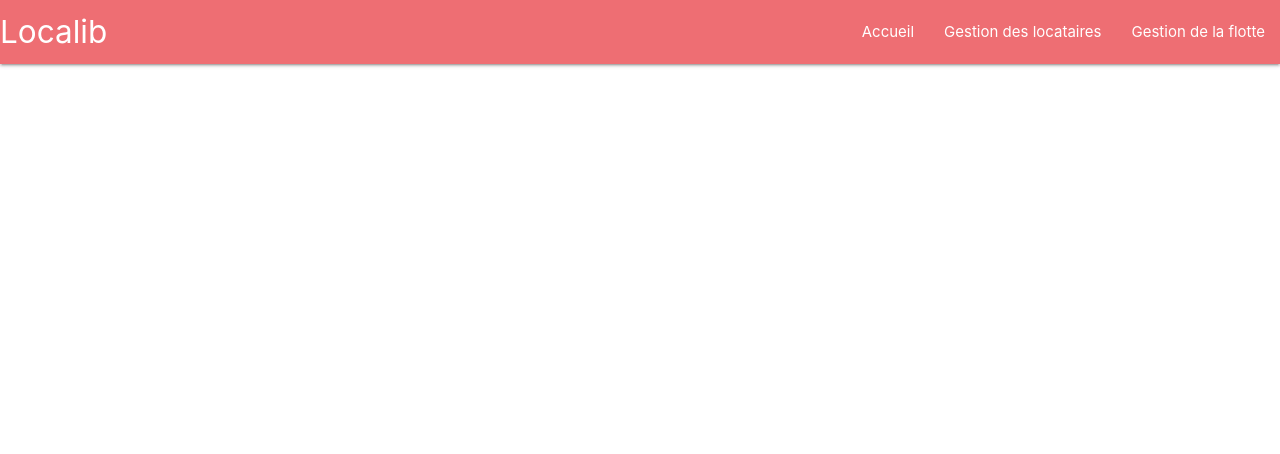
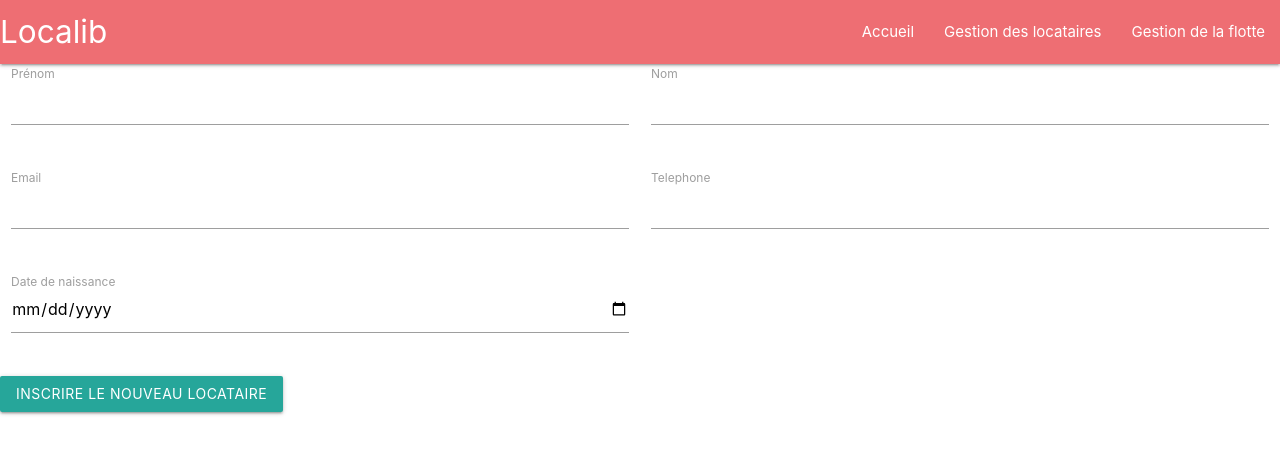
Before and after one commit to MaximeHavez/ECF_FRONT, a React (Create React App) app: page /FormulaireAjout in a window 1280 px wide. Shown: the top 454 px of the page. Built offline with nearby package versions, Linux system fonts and the light colour scheme; data requests are answered from the project's data file.

Commit message:
Add user

```diff
--- a/db.json
+++ b/db.json
@@ -4,9 +4,21 @@
       "id": 0,
       "nom": "Havez",
       "prenom": "Maxime",
-      "dateNaissance": "01/07/1983",
+      "dateNaissance": "1983-07-01",
       "email": "havez.maxime@gmail.com",
       "telephone": "0754822198"
+    }
+  ],
+  "vehicules": [
+    {
+      "id": 0,
+      "marque": "Peugeot",
+      "modele": "308",
+      "immatriculation": "AB-974-WT",
+      "etat": "A",
+      "prix": 3000.00,
+      "disponibilité": "Disponible",
+      "typevehicule": "Voiture"
     }
   ]
 
--- a/package.json
+++ b/package.json
@@ -10,8 +10,10 @@
     "@types/node": "^16.11.65",
     "@types/react": "^18.0.21",
     "@types/react-dom": "^18.0.6",
+    "date-fns": "^2.29.3",
     "materialize-css": "^1.0.0-rc.2",
     "react": "^18.2.0",
+    "react-bootstrap": "^2.5.0",
     "react-dom": "^18.2.0",
     "react-router-dom": "^6.4.2",
     "react-scripts": "5.0.1",
--- a/src/App.tsx
+++ b/src/App.tsx
@@ -3,6 +3,7 @@ import './App.css';
 import {BrowserRouter as Router, Routes, Route, Link} from "react-router-dom";
 import Gestionlocataires from "./pages/Gestionlocataires";
 import DetailLocataire from "./layouts/DetailLocataire";
+import FormulaireAjout from "./components/FormulaireAjout";
 
 
 function App() {
@@ -25,6 +26,7 @@ function App() {
                 <Routes>
                     <Route path="/Gestionlocataires" element={<Gestionlocataires/>}/>
                     <Route path="/DetailLocataire/:id" element={<DetailLocataire/>}/>
+                    <Route path="/FormulaireAjout" element={<FormulaireAjout/>}/>
                 </Routes>
             </Router>
 
--- a/src/components/FormulaireAjout.tsx
+++ b/src/components/FormulaireAjout.tsx
@@ -0,0 +1,88 @@
+import React, {useEffect, useState} from "react";
+import {Button} from "react-bootstrap";
+import UserType from "../models/UserType";
+import {format} from 'date-fns'
+import {callUsersService} from "../services/usersServices";
+
+const FormulaireAjout = () => {
+
+    const [users, setUsers] = useState<UserType[]>( [])
+    const [nom, setNom] = useState<string>("")
+    const [prenom, setPrenom] = useState<string>("")
+    const [email, setEmail] = useState<string>("")
+    const [tel, setTel] = useState(0)
+    const [date, setDate] = useState(format(new Date(),"yyyy"))
+    const [newUser, setNewUser] = useState<UserType>(new UserType("","",new Date,"",0))
+
+    useEffect(() => {
+        callUsersService.findAll().then(res => setUsers(res))
+    },[])
+
+    const changePrenom = (event : any) => {
+        event.preventDefault()
+        setPrenom(event.target.value)
+    }
+
+    const changeNom = (event : any) => {
+        event.preventDefault()
+        setNom(event.target.value)
+    }
+
+    const changeEmail = (event : any) => {
+        event.preventDefault()
+        setEmail(event.target.value)
+    }
+
+    const changeTel = (event : any) => {
+        event.preventDefault()
+        setTel(event.target.value)
+    }
+
+    const changeDate = (event : any) => {
+        event.preventDefault()
+        setDate(event.target.value)
+    }
+
+    const handleSubmit = () => {
+
+    }
+
+    return(
+        <>
+            <div className="row">
+                <div className="input-field col s6">
+                    <input onChange={changePrenom} id="prenom" type="text" className="validate"/>
+                        <label className="active" htmlFor="prenom">Prénom</label>
+                </div>
+
+                <div className="input-field col s6">
+                    <input onChange={changeNom} id="nom" type="text" className="validate"/>
+                    <label className="active" htmlFor="nom">Nom</label>
+                </div>
+            </div>
+
+            <div className="row">
+                <div className="input-field col s6">
+                    <input onChange={changeEmail} id="email" type="email" className="validate"/>
+                    <label className="active" htmlFor="email">Email</label>
+                </div>
+
+                <div className="input-field col s6">
+                    <input onChange={changeTel} id="Tel" type="number" className="validate"/>
+                    <label className="active" htmlFor="Tel">Telephone</label>
+                </div>
+            </div>
+
+            <div className="row">
+                <div className="input-field col s6">
+                    <input onChange={changeDate} id="date" type="date" className="validate"/>
+                    <label className="active" htmlFor="date">Date de naissance</label>
+                </div>
+            </div>
+
+            <Button className="waves-effect waves-light btn" onClick={handleSubmit}>Inscrire le nouveau locataire</Button>
+        </>
+    )
+}
+
+export default FormulaireAjout;
--- a/src/layouts/DetailLocataire.tsx
+++ b/src/layouts/DetailLocataire.tsx
@@ -1,5 +1,5 @@
 import React, {useEffect, useState} from "react";
-import {useParams} from "react-router-dom";
+import {Link, useParams} from "react-router-dom";
 import UserType from "../models/UserType";
 import {callUsersService} from "../services/usersServices";
 
@@ -27,10 +27,11 @@ const DetailLocataire = () => {
                         <div className="card-content white-text">
                             <span className="card-title">{currentUser.prenom} {currentUser.nom}</span>
                             <p>Adresse Mail : {currentUser.email}</p>
+                            <p>Telephone : {currentUser.telephone}</p>
                         </div>
                         <div className="card-action">
-                            <a href="#">This is a link</a>
-                            <a href="#">This is a link</a>
+                            <Link to="/FormulaireAjout">Modifier</Link>
+                            <a href="#">Supprimer</a>
                         </div>
                     </div>
                 </div>
```
Also changed, not shown: 1 other file (tests, documents, lock files or other folders).
